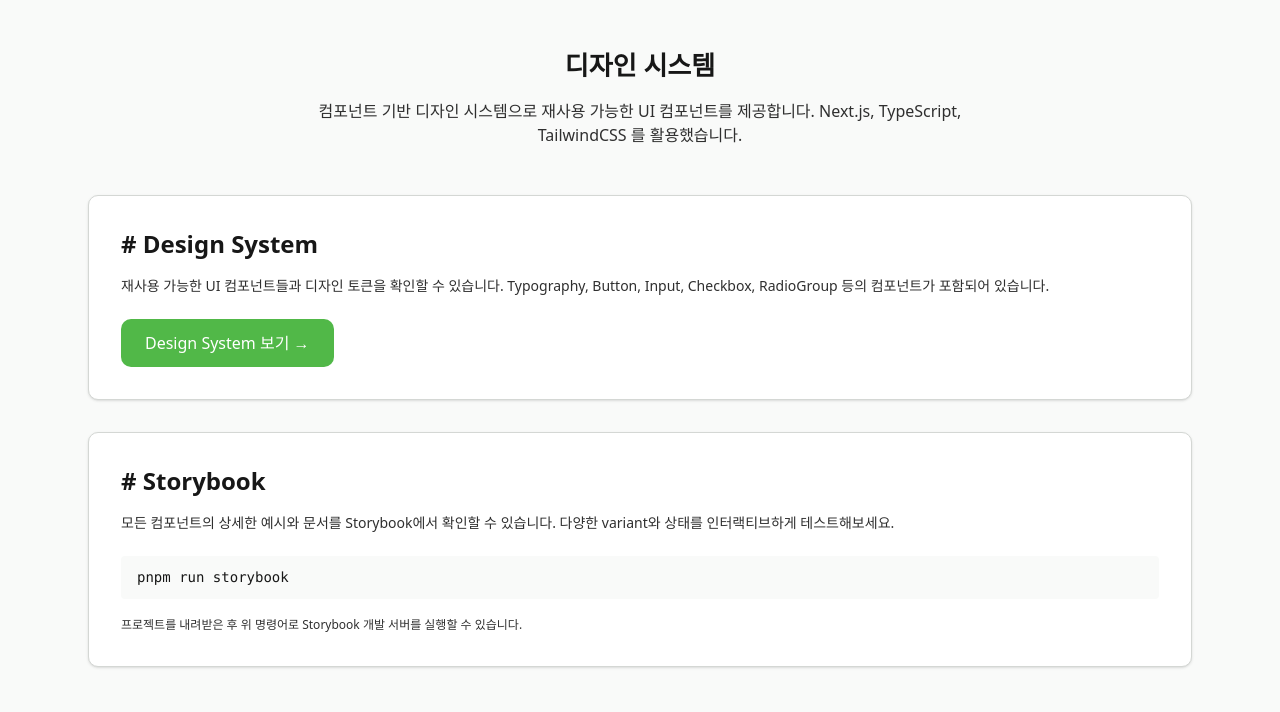
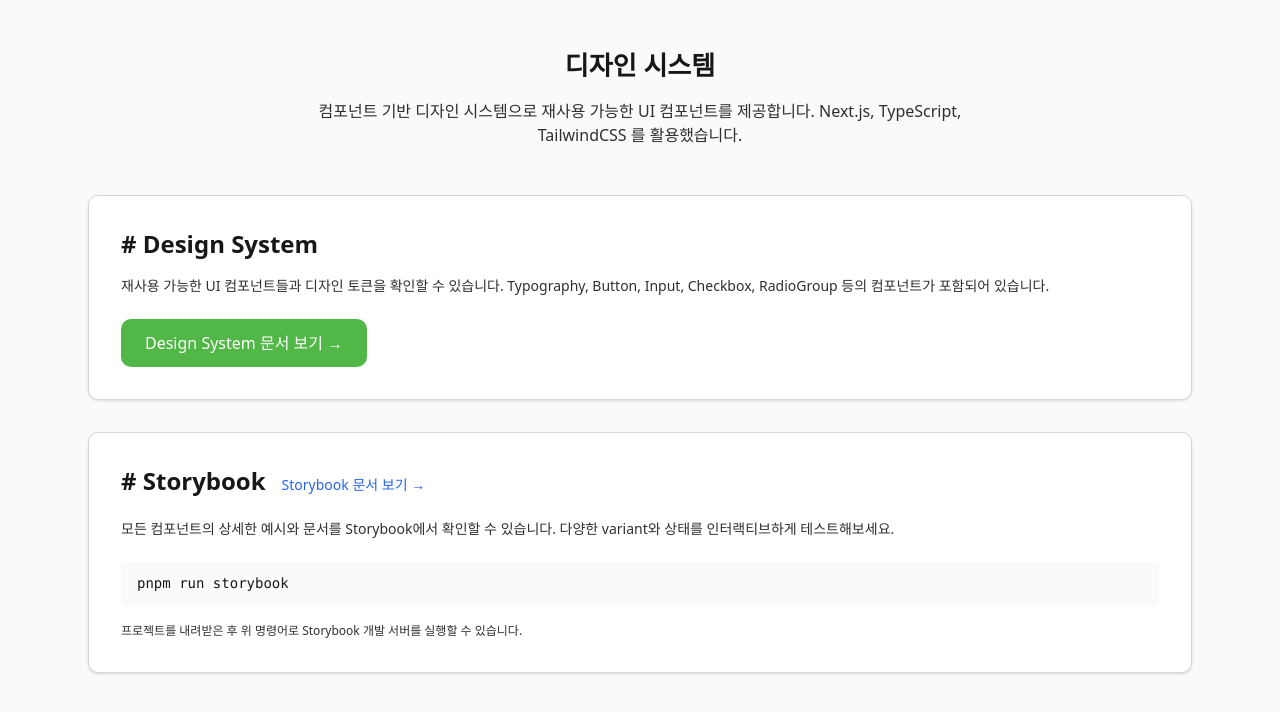
Before and after one commit to ppamppamman/jds, a Next.js app: page / in a window 1280 px wide. Shown: the top 712 px of the page. Built offline with nearby package versions, Linux system fonts and the light colour scheme.

Commit message:
feat: 스토리북 문서 링크 추가

```diff
--- a/src/app/page.tsx
+++ b/src/app/page.tsx
@@ -1,3 +1,4 @@
+import { Button } from '@/components/ui/Button/Button';
 import Link from 'next/link'
 
 export default function Home() {
@@ -27,13 +28,18 @@
               href="/design-system"
               className="inline-flex items-center px-6 py-3 bg-semantic-primary text-semantic-text-white typography-body1-medium rounded-lg hover:bg-semantic-primary/90 transition-colors"
             >
-              Design System 보기 →
+              Design System 문서 보기 →
             </Link>
           </div>
 
           <div className="bg-semantic-text-white rounded-lg p-8 shadow-sm border border-semantic-border">
             <h2 className="typography-headline2-bold text-semantic-text-primary mb-4">
               # Storybook
+              <Button variant="link" asChild>
+                <a href="https://jds-storybook.vercel.app/" target="_blank">
+                  Storybook 문서 보기 →
+                </a>
+              </Button>
             </h2>
             <p className="typography-body2 text-semantic-text-secondary mb-6">
               모든 컴포넌트의 상세한 예시와 문서를 Storybook에서 확인할 수 있습니다.
```
